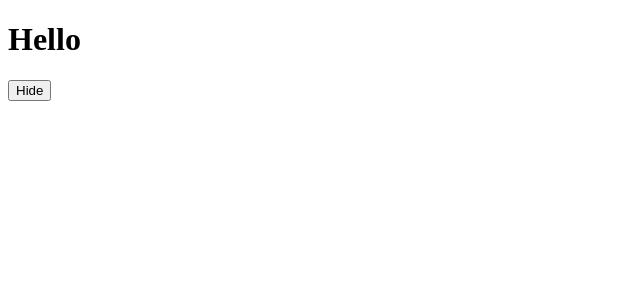
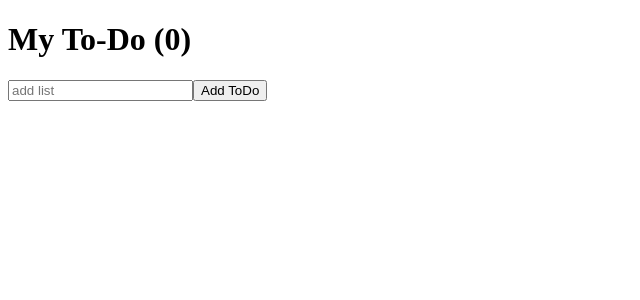
Before and after one commit to geonya/reactjs-ytsmoviefinder, a React (Create React App) app: page / in a window 1280 px wide. Shown: the top 300 px of the page, without its empty margins (0-640 px from the left). Built offline with nearby package versions, Linux system fonts and the light colour scheme.

Commit message:
todo list

```diff
--- a/src/App.js
+++ b/src/App.js
@@ -1,26 +1,35 @@
 import { useEffect, useState } from "react";
-function Hello() {
-	function hiFn() {
-		console.log("created :)");
-		return byFn;
-	}
-	function byFn() {
-		console.log("deleted :(");
-	}
-	useEffect(hiFn, []);
+function App() {
+	const [toDo, setToDo] = useState("");
+	const [toDos, setToDos] = useState([]);
+	const onChange = (event) => setToDo(event.target.value);
+	const onSubmit = (event) => {
+		event.preventDefault();
+		if (toDo === "") {
+			return;
+		}
+		setToDos((prev) => [toDo, ...prev]);
+		setToDo("");
+	};
 	return (
 		<div>
-			<h1>Hello</h1>
-		</div>
-	);
-}
-function App() {
-	const [showing, setShowing] = useState(true);
-	const onClick = () => setShowing((prev) => !prev);
-	return (
-		<div>
-			{showing ? <Hello /> : null}
-			<button onClick={onClick}>{showing ? "Hide" : "Show"}</button>
+			<h1>My To-Do ({toDos.length})</h1>
+			<form onSubmit={onSubmit}>
+				<input
+					value={toDo}
+					onChange={onChange}
+					type="text"
+					placeholder="add list"
+				/>
+				<button>Add ToDo</button>
+			</form>
+			<div>
+				<ul>
+					{toDos.map((toDo, index) => (
+						<li key={index}>{toDo}</li>
+					))}
+				</ul>
+			</div>
 		</div>
 	);
 }
```
